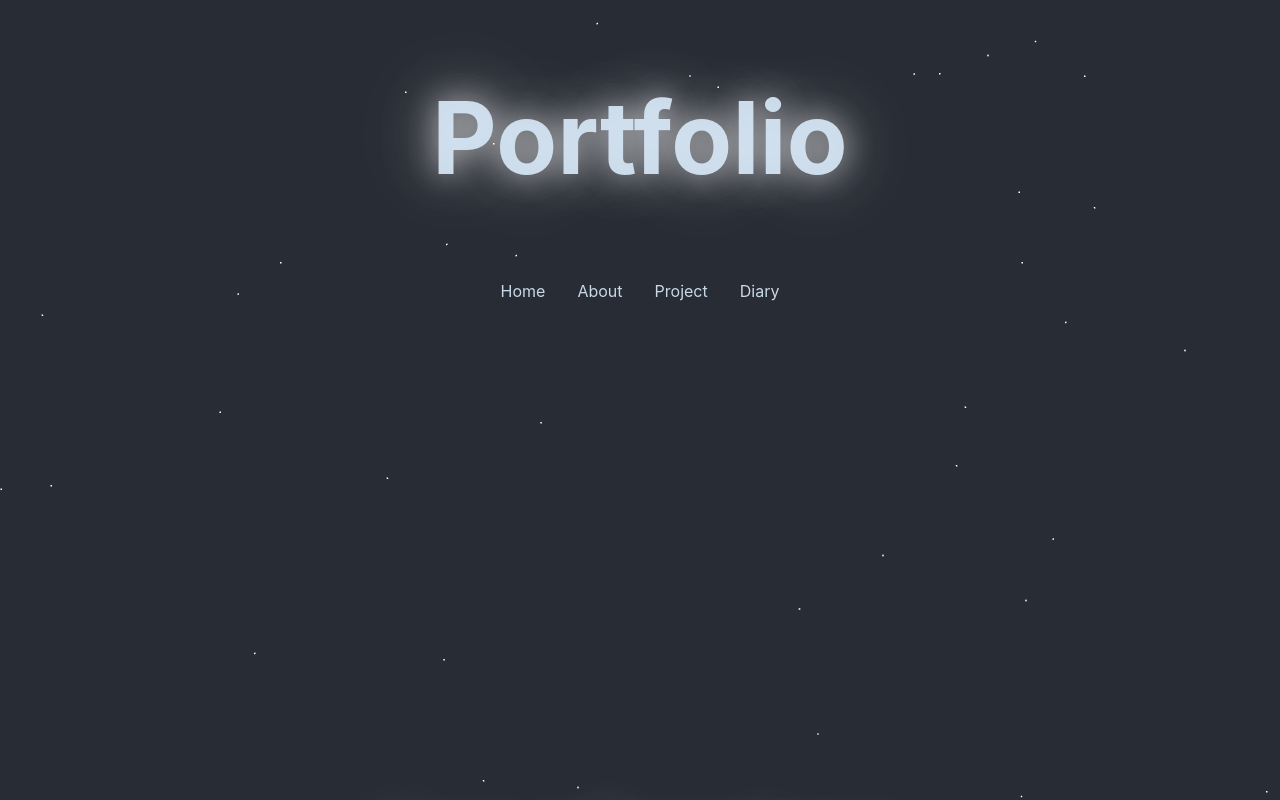
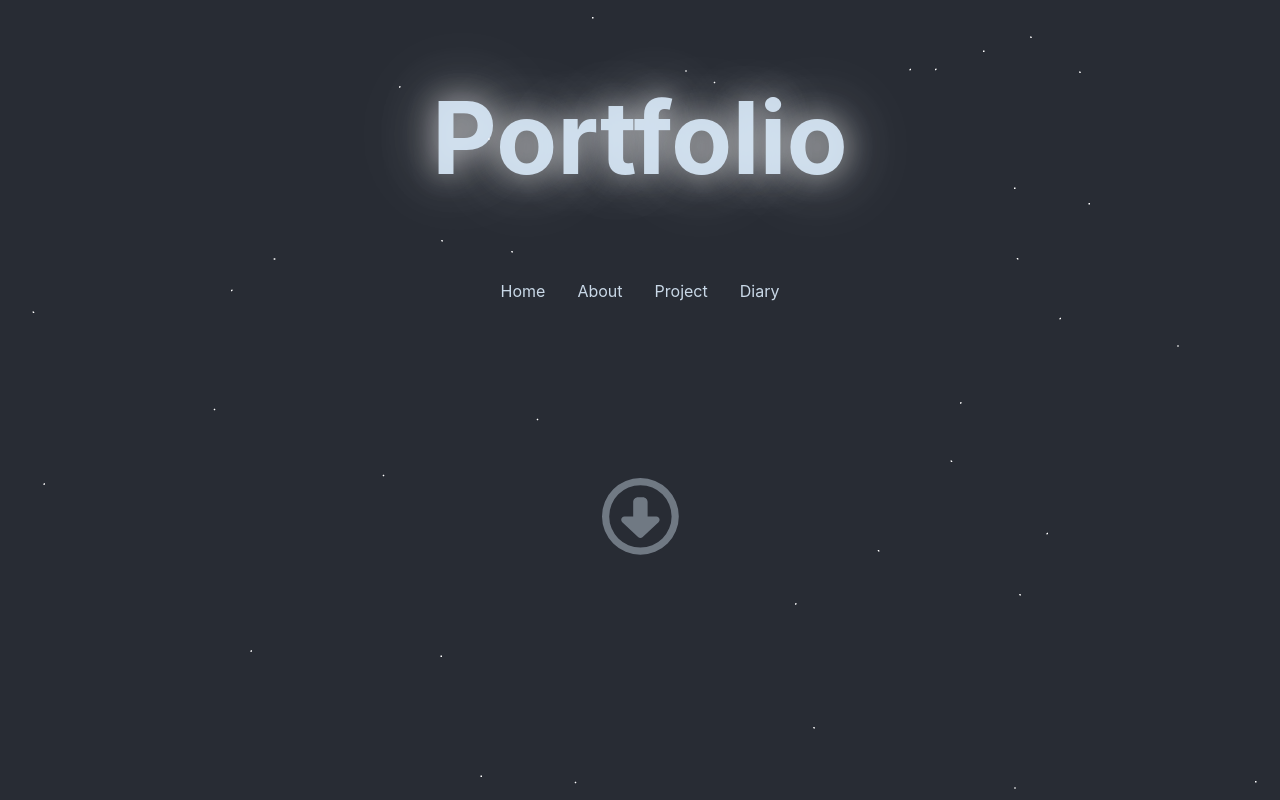
Before and after one commit to hesuhesu/ReactUITester, a React (Create React App) app: page / in a window 1280 px wide. Shown: the top 800 px of the page. Built offline with nearby package versions, Linux system fonts and the light colour scheme; no server answers; what quill-image-drop-and-paste, quill-image-drop-module, quill-image-resize would draw is missing.

Commit message:
Modify ScrollY & Add HomeHeader.tsx

```diff
--- a/src/components/Animation.tsx
+++ b/src/components/Animation.tsx
@@ -311,6 +311,15 @@ export const textFlickerInGlow = keyframes`
     }
 `;
 
+// 깜빡 거리는 효과
+export const blink = keyframes`
+  0%, 100% {
+    opacity: 1;
+  }
+  50% {
+    opacity: 0;
+  }
+`;
 
 // 진동 효과
 export const vibrate1 = keyframes`
--- a/src/components/Home/FirstHome.tsx
+++ b/src/components/Home/FirstHome.tsx
@@ -7,7 +7,7 @@ const FirstHome: React.FC = () => {
   const { isVisible, elementRef } = useIntersectionObserver({ threshold: 0.5 });
 
     return (
-        <FirstHomeContainer ref={elementRef} style={{ opacity: isVisible ? 1 : 0 }}>
+      <FirstHomeContainer ref={elementRef} style={{ opacity: isVisible ? 1 : 0 }}>
             <h2>Future Possibility</h2>
             <strong>노력, 인내, 성취</strong>
             <strong>지식의 점진적 과부화</strong>
@@ -19,7 +19,7 @@ const FirstHome: React.FC = () => {
 export default FirstHome;
 
 const FirstHomeContainer = styled.div`
-  height: 150vh;
+  height: 130vh;
   display: flex;
   flex-direction: column;
   justify-content: center;
--- /dev/null
+++ b/src/components/Home/HomeHeader.tsx
@@ -0,0 +1,51 @@
+import React from 'react';
+import styled from 'styled-components';
+import { blink } from '../Animation.tsx';
+import { FontAwesomeIcon } from '@fortawesome/react-fontawesome';
+import { faArrowAltCircleDown } from '@fortawesome/free-regular-svg-icons';
+
+const HomeHeader: React.FC = () => {
+  const scrollToSection = () => {
+    const start = window.scrollY; // 현 위치
+    const target = window.innerHeight * 1.0; // 100vh
+    const distance = target - start; // 100vh 에서 현 위치 뺀 거리
+    const duration = 1000; // 1초
+    let startTime: number | null = null;
+
+    const animation = (currentTime: number) => {
+      if (startTime === null) startTime = currentTime;
+      const elapsed = currentTime - startTime;
+      const progress = Math.min(elapsed / duration, 1); // 0에서 1로 비율 계산
+
+      window.scrollTo(0, start + distance * easeInOutQuad(progress)); // 스크롤 위치 업데이트
+
+      if (progress < 1) {
+        requestAnimationFrame(animation); // 계속 애니메이션 진행
+      }
+    };
+    requestAnimationFrame(animation);
+  };
+
+  // 이징 함수
+  const easeInOutQuad = (t: number) => {
+    return t < 0.5 ? 2 * t * t : -1 + (4 - 2 * t) * t;
+  };
+
+    return (
+      <H1 onClick={scrollToSection}>
+        <FontAwesomeIcon icon={faArrowAltCircleDown} size="2x" />
+      </H1>
+    )
+}
+
+export default HomeHeader;
+
+const H1 = styled.h1`
+  height: 40vh;
+  font-size: 3vw;
+  display: flex;
+  flex-direction: column;
+  justify-content: center;
+  align-items: center;
+  animation: ${blink} 2s infinite; /* 애니메이션 적용 */
+`;
--- a/src/components/Home/ThreeHome/SideBar.tsx
+++ b/src/components/Home/ThreeHome/SideBar.tsx
@@ -108,25 +108,6 @@ const DataList = styled.div`
   scroll-behavior: smooth;
   padding: 10px;
   will-change: transform; // GPU 가속
-
-  /* 스크롤 바 스타일 */
-  &::-webkit-scrollbar {
-    width: 8px; /* 스크롤 바의 너비 */
-  }
-
-  &::-webkit-scrollbar-track {
-    background: rgba(200, 200, 200, 0.3); /* 트랙의 배경색 */
-    border-radius: 10px; /* 트랙의 모서리 둥글게 */
-  }
-
-  &::-webkit-scrollbar-thumb {
-    background: #282c34; /* 스크롤 바의 색상 */
-    border-radius: 10px; /* 스크롤 바의 모서리 둥글게 */
-  }
-
-  &::-webkit-scrollbar-thumb:hover {
-    background: #0056b3; /* 스크롤 바를 hover 했을 때의 색상 */
-  }
 `;
 
 const DataImg = styled.img`
--- a/src/index.css
+++ b/src/index.css
@@ -15,3 +15,23 @@ code {
   font-family: source-code-pro, Menlo, Monaco, Consolas, 'Courier New',
     monospace;
 }
+
+/* 스크롤 바 스타일 */
+::-webkit-scrollbar {
+  width: 1rem; /* 스크롤 바의 너비 */
+
+}
+
+::-webkit-scrollbar-track {
+  background: rgba(200, 200, 200, 0.3); /* 트랙의 배경색 */
+  border-radius: 1rem; /* 트랙의 모서리 둥글게 */
+}
+
+::-webkit-scrollbar-thumb {
+  background: #282c34; /* 스크롤 바의 색상 */
+  border-radius: 1rem; /* 스크롤 바의 모서리 둥글게 */
+}
+
+::-webkit-scrollbar-thumb:hover {
+  background: #0056b3; /* 스크롤 바를 hover 했을 때의 색상 */
+}
--- a/src/routes/Home.tsx
+++ b/src/routes/Home.tsx
@@ -1,6 +1,7 @@
 import React from 'react';
 import styled from 'styled-components';
 import CanvasHome from '../components/Home/CanvasHome.tsx';
+import HomeHeader from '../components/Home/HomeHeader.tsx';
 import FirstHome from '../components/Home/FirstHome.tsx';
 import SecondHome from '../components/Home/SecondHome.tsx';
 import ThirdHome from '../components/Home/ThirdHome.tsx';
@@ -9,6 +10,7 @@ const Home: React.FC = () => {
   return (
     <HomeContainer>
       <CanvasHome/>
+      <HomeHeader/>
       <FirstHome/>
       <SecondHome/>
       <ThirdHome/>
@@ -25,7 +27,7 @@ const HomeContainer = styled.div`
   justify-content: space-around;
   align-items: center;
   color: rgba(214, 230, 245, 0.925);
-  height: 400vh;
+  height: 430vh;
   background-color: #282c34;
   text-shadow: 0 0 30px rgba(255, 255, 255, 0.6),
     0 0 60px rgba(255, 255, 255, 0.45),
```
